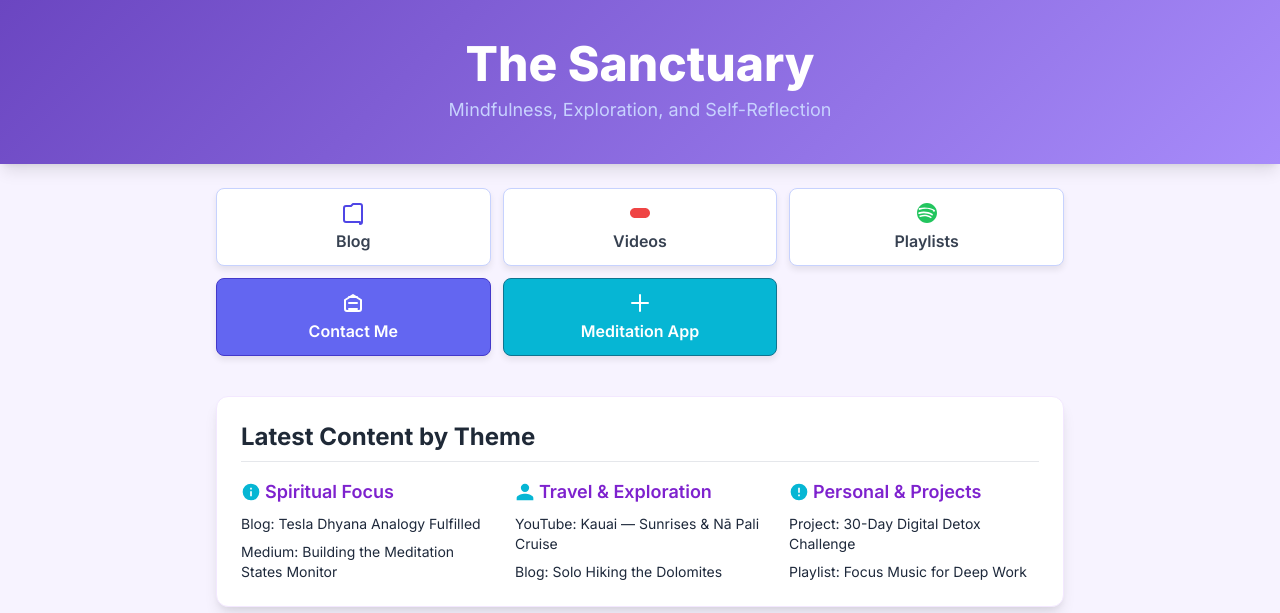
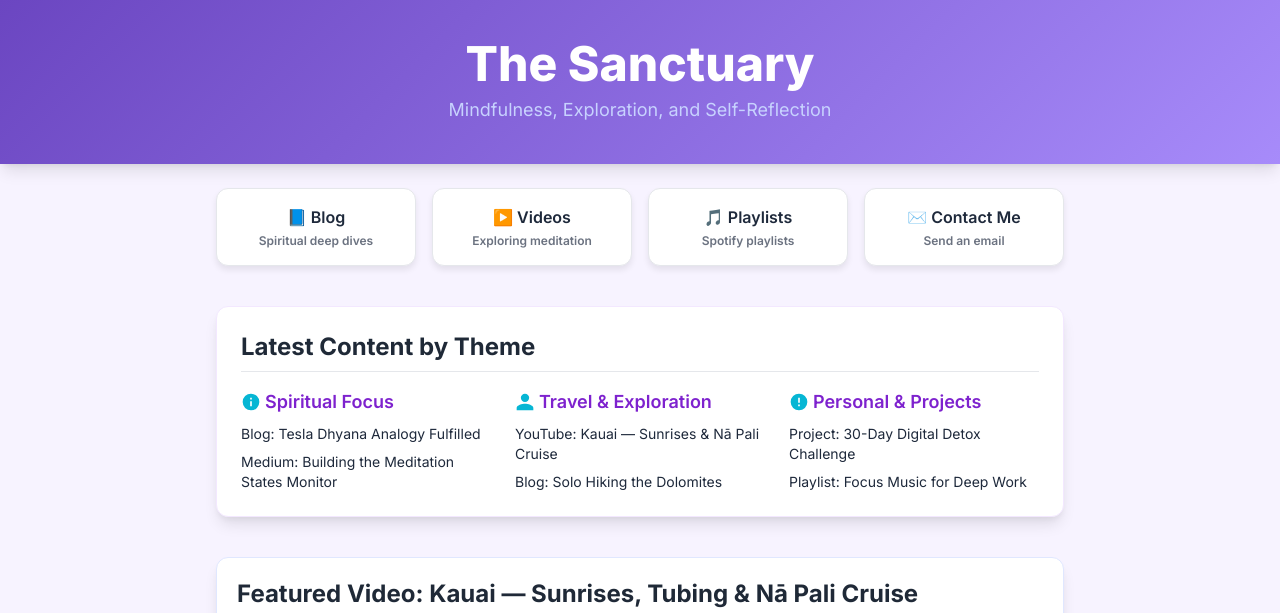
Before and after one commit to godzillaborland-arch/TheSanctuary, a plain HTML site: page index.html in a window 1280 px wide. Shown: the top 613 px of the page. Drawn offline with nearby package versions, Linux system fonts and the light colour scheme.

Commit message:
Nav buttons

```diff
--- a/index.html
+++ b/index.html
@@ -46,53 +46,12 @@
   <!-- Main container -->
   <main class="max-w-4xl mx-auto p-4 md:p-6 space-y-10">
 
-    <!-- Quick Links with Icons -->
-    <section>
-      <div class="grid grid-cols-2 sm:grid-cols-3 gap-3">
-        <!-- Blog -->
-        <a href="http://quantumviewpoint.blogspot.com/"
-           class="btn bg-white text-gray-700 p-3 rounded-lg text-center font-semibold border border-indigo-200 hover:bg-indigo-50 flex flex-col items-center justify-center">
-          <svg class="w-6 h-6 mb-1 text-indigo-600" fill="none" stroke="currentColor" viewBox="0 0 24 24">
-            <path stroke-linecap="round" stroke-linejoin="round" stroke-width="2"
-                  d="M19 21H5a2 2 0 01-2-2V7a2 2 0 012-2h5l2-2h7a2 2 0 012 2v16a2 2 0 01-2 2z"/>
-          </svg>
-          Blog
-        </a>
-        <!-- YouTube -->
-        <a href="https://www.youtube.com/playlist?list=PLPA2J3pvHbj6XSZ9HzSjYVB0xtjnxETdv"
-           class="btn bg-white text-gray-700 p-3 rounded-lg text-center font-semibold border border-indigo-200 hover:bg-indigo-50 flex flex-col items-center justify-center">
-          <svg class="w-6 h-6 mb-1 text-red-500" fill="currentColor" viewBox="0 0 24 24">
-            <path d="M10 15l5.19-3L10 9v6zm12-3c0-2.76-2.24-5-5-5H7c-2.76 0-5 2.24-5 5s2.24 5 5 5h10c2.76 0 5-2.24 5-5z"/>
-          </svg>
-          Videos
-        </a>
-        <!-- Spotify -->
-        <a href="https://open.spotify.com/playlist/3eNqGBuC1oKbhlYlvRzKh5"
-           class="btn bg-white text-gray-700 p-3 rounded-lg text-center font-semibold border border-indigo-200 hover:bg-indigo-50 flex flex-col items-center justify-center">
-          <svg class="w-6 h-6 mb-1 text-green-500" fill="currentColor" viewBox="0 0 24 24">
-            <path d="M12 2C6.475 2 2 6.477 2 12s4.475 10 10 10 10-4.477 10-10S17.525 2 12 2zm4.528 14.713a.75.75 0 01-1.042.274c-2.843-1.73-6.438-2.12-10.17-1.109a.75.75 0 11-.385-1.453c4.07-1.08 8.016-.64 11.157 1.282a.75.75 0 01.44 1.006zm1.3-2.765a.9.9 0 01-1.248.33c-3.268-1.96-8.248-2.533-12.128-1.3a.9.9 0 01-.535-1.72c4.285-1.33 9.728-.69 13.406 1.555a.9.9 0 01.505 1.135zM18 9.5c-3.8-2.15-9.046-2.34-13-.65a1 1 0 11-.667-1.885C8.86 6.065 15 6.29 19.25 8.75a1 1 0 11-1.25.75z"/>
-          </svg>
-          Playlists
-        </a>
-        <!-- Contact -->
-        <a href="mailto:godzilaborland@gmail.com"
-           class="btn bg-indigo-500 text-white p-3 rounded-lg text-center font-semibold border border-indigo-700 hover:bg-indigo-600 flex flex-col items-center justify-center col-span-2 sm:col-span-1">
-          <svg class="w-6 h-6 mb-1" fill="none" stroke="currentColor" viewBox="0 0 24 24">
-            <path stroke-linecap="round" stroke-linejoin="round" stroke-width="2"
-                  d="M16 12H8m8-6H8m8 12H8m12-9v9a2 2 0 01-2 2H6a2 2 0 01-2-2V9m16 0L12 4 4 9"/>
-          </svg>
-          Contact Me
-        </a>
-        <!-- Meditation App -->
-        <a href="https://godzillaborland-arch.github.io/meditation-stages-monitor-app/"
-           class="btn bg-cyan-500 text-white p-3 rounded-lg text-center font-semibold border border-cyan-700 hover:bg-cyan-600 flex flex-col items-center justify-center col-span-2 sm:col-span-1">
-          <svg class="w-6 h-6 mb-1" fill="none" stroke="currentColor" viewBox="0 0 24 24">
-            <path stroke-linecap="round" stroke-linejoin="round" stroke-width="2"
-                  d="M12 4v16m8-8H4"/>
-          </svg>
-          Meditation App
-        </a>
-      </div>
+    <!-- Navigation Buttons -->
+    <section class="grid grid-cols-2 sm:grid-cols-4 gap-4 text-center">
+      <a href="http://quantumviewpoint.blogspot.com/" class="btn bg-white p-4 rounded-xl font-semibold border hover:bg-indigo-50 flex flex-col items-center">📘 Blog<span class="text-xs text-gray-500 mt-1">Spiritual deep dives</span></a>
+      <a href="https://youtube.com/playlist?list=PLPA2J3pvHbj6XSZ9HzSjYVB0xtjnxETdv" class="btn bg-white p-4 rounded-xl font-semibold border hover:bg-indigo-50 flex flex-col items-center">▶️ Videos<span class="text-xs text-gray-500 mt-1">Exploring meditation</span></a>
+      <a href="https://open.spotify.com/playlist/3eNqGBuC1oKbhlYlvRzKh5" class="btn bg-white p-4 rounded-xl font-semibold border hover:bg-indigo-50 flex flex-col items-center">🎵 Playlists<span class="text-xs text-gray-500 mt-1">Spotify playlists</a>
+      <a href="mailto:godzilaborland@gmail.com" class="btn bg-white p-4 rounded-xl font-semibold border hover:bg-indigo-50 flex flex-col items-center">✉️ Contact Me<span class="text-xs text-gray-500 mt-1">Send an email</span></a>
     </section>
 
     <!-- Latest Content by Theme (compact grid) -->
```
